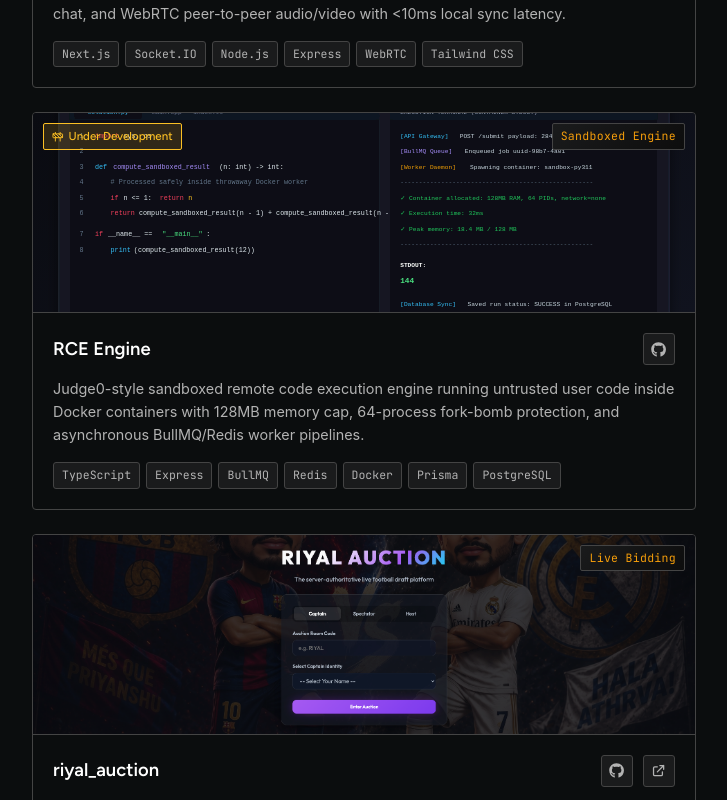
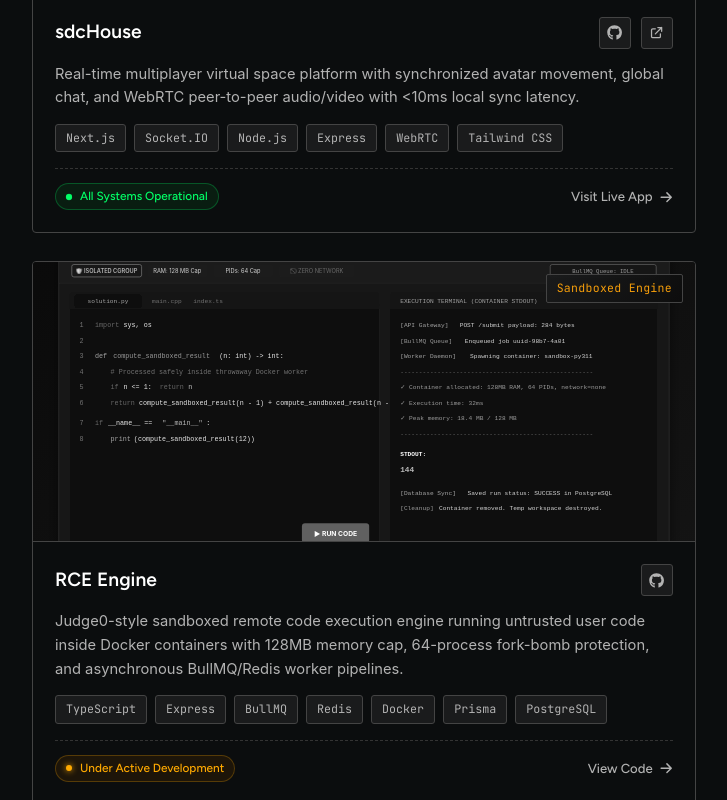
Before and after one commit to Purnendu5804/portfolio, a React (Vite) app: page / in a window 1280 px wide. Shown: the part 1720-2520 px from the top of the page, without its empty margins (276-1003 px from the left). Built offline with nearby package versions, Linux system fonts and the light colour scheme.

Commit message:
style(projects): add grayscale-to-color hover transition, 16:9 banner frame, and operational status pulse

```diff
--- a/src/components/projects/ProjectCard.tsx
+++ b/src/components/projects/ProjectCard.tsx
@@ -1,7 +1,6 @@
 import React, { useState, useEffect } from 'react';
 import { FaGithub } from 'react-icons/fa';
-import { HiOutlineExternalLink } from 'react-icons/hi';
-import { LuConstruction } from 'react-icons/lu';
+import { HiOutlineExternalLink, HiArrowRight } from 'react-icons/hi';
 import './Projects.css';
 
 export interface ProjectCardProps {
@@ -34,6 +33,8 @@ export const ProjectCard: React.FC<ProjectCardProps> = ({
     setImgSrc(banner);
   }, [banner]);
 
+  const targetLink = live || (!isPrivate ? github : undefined);
+
   return (
     <div className="project-card">
       <div className="project-banner-box">
@@ -50,11 +51,6 @@ export const ProjectCard: React.FC<ProjectCardProps> = ({
           }}
         />
         {stats && <span className="project-badge-stats">{stats}</span>}
-        {isUnderDevelopment && (
-          <span className="project-badge-dev">
-            <LuConstruction /> Under Development
-          </span>
-        )}
       </div>
 
       <div className="project-content">
@@ -67,7 +63,7 @@ export const ProjectCard: React.FC<ProjectCardProps> = ({
                 target="_blank"
                 rel="noopener noreferrer"
                 className="project-action-link"
-                title="GitHub Repository"
+                title="View GitHub"
               >
                 <FaGithub />
               </a>
@@ -78,7 +74,7 @@ export const ProjectCard: React.FC<ProjectCardProps> = ({
                 target="_blank"
                 rel="noopener noreferrer"
                 className="project-action-link"
-                title="Live Demo"
+                title="Visit Website"
               >
                 <HiOutlineExternalLink />
               </a>
@@ -95,6 +91,37 @@ export const ProjectCard: React.FC<ProjectCardProps> = ({
             </span>
           ))}
         </div>
+
+        <div className="project-footer-row">
+          <div
+            className={`project-status-pill ${
+              isUnderDevelopment ? 'status-dev' : 'status-live'
+            }`}
+          >
+            <span
+              className={`project-pulse-dot ${
+                isUnderDevelopment ? 'dot-dev' : 'dot-live'
+              }`}
+            />
+            <span>
+              {isUnderDevelopment
+                ? 'Under Active Development'
+                : 'All Systems Operational'}
+            </span>
+          </div>
+
+          {targetLink && (
+            <a
+              href={targetLink}
+              target="_blank"
+              rel="noopener noreferrer"
+              className="project-details-link"
+            >
+              <span>{live ? 'Visit Live App' : 'View Code'}</span>
+              <HiArrowRight className="details-arrow-icon" />
+            </a>
+          )}
+        </div>
       </div>
     </div>
   );
--- a/src/components/projects/Projects.css
+++ b/src/components/projects/Projects.css
@@ -24,7 +24,7 @@
 .projects-grid {
   display: flex;
   flex-direction: column;
-  gap: 24px;
+  gap: 28px;
 }
 
 .project-card {
@@ -34,17 +34,19 @@
   overflow: hidden;
   display: flex;
   flex-direction: column;
-  transition: border-color var(--duration-slow);
+  transition: border-color 0.3s ease, box-shadow 0.3s ease;
 }
 
 .project-card:hover {
   border-color: var(--border-hover);
+  box-shadow: 0 12px 36px rgba(0, 0, 0, 0.45);
 }
 
 .project-banner-box {
   position: relative;
   width: 100%;
-  height: 200px;
+  aspect-ratio: 16 / 9;
+  max-height: 280px;
   background-color: var(--bg-skeleton);
   overflow: hidden;
   border-bottom: 1px solid var(--border-default);
@@ -54,63 +56,59 @@
   width: 100%;
   height: 100%;
   object-fit: cover;
-  transition: transform var(--duration-slow);
+  filter: grayscale(100%);
+  -webkit-filter: grayscale(100%);
+  transition: filter 0.5s ease-in-out, -webkit-filter 0.5s ease-in-out, transform 0.5s ease-in-out;
 }
 
 .project-card:hover .project-banner-img {
-  transform: scale(1.02);
+  filter: grayscale(0%);
+  -webkit-filter: grayscale(0%);
+  transform: scale(1.03);
 }
 
 .project-badge-stats {
   position: absolute;
-  top: 10px;
-  right: 10px;
-  background: linear-gradient(135deg, var(--bg-surface) 0%, #0d0d0d 100%);
+  top: 12px;
+  right: 12px;
+  background: linear-gradient(135deg, rgba(26, 27, 28, 0.9) 0%, rgba(13, 13, 13, 0.9) 100%);
   border: 1px solid var(--border-default);
+  backdrop-filter: blur(8px);
+  -webkit-backdrop-filter: blur(8px);
   border-radius: var(--radius-sm);
-  padding: 3px 8px;
+  padding: 4px 10px;
   font-family: var(--font-mono);
   font-size: 0.72rem;
   color: var(--accent-amber);
   letter-spacing: 0.3px;
-}
-
-.project-badge-dev {
-  position: absolute;
-  top: 10px;
-  left: 10px;
-  background-color: rgba(251, 191, 36, 0.15);
-  border: 1px solid var(--accent-yellow);
-  color: var(--accent-yellow);
-  border-radius: var(--radius-sm);
-  padding: 3px 8px;
-  font-family: var(--font-ui);
-  font-size: 0.72rem;
-  font-weight: 500;
-  display: flex;
-  align-items: center;
-  gap: 5px;
+  z-index: 2;
 }
 
 .project-content {
-  padding: 20px;
+  padding: 22px;
   display: flex;
   flex-direction: column;
-  gap: 12px;
+  gap: 14px;
 }
 
 .project-header-row {
   display: flex;
   align-items: center;
   justify-content: space-between;
+  gap: 12px;
 }
 
 .project-title {
   font-family: var(--font-ui);
-  font-size: 1.15rem;
+  font-size: 1.2rem;
   font-weight: 600;
   color: var(--text-primary);
   margin: 0;
+  transition: color var(--duration-fast);
+}
+
+.project-card:hover .project-title {
+  color: #ffffff;
 }
 
 .project-links-row {
@@ -142,32 +140,114 @@
 
 .project-desc {
   font-family: var(--font-body);
-  font-size: 0.9rem;
+  font-size: 0.92rem;
   color: var(--text-secondary);
   line-height: 1.6;
+  margin: 0;
 }
 
 .project-tech-pills {
   display: flex;
   flex-wrap: wrap;
-  gap: 6px;
-  margin-top: 4px;
+  gap: 8px;
 }
 
 .tech-pill {
   background-color: var(--bg-surface);
   border: 1px solid var(--border-default);
   border-radius: var(--radius-md);
-  padding: 3px 8px;
+  padding: 4px 10px;
   font-family: var(--font-mono);
-  font-size: 0.72rem;
+  font-size: 0.73rem;
   color: var(--text-secondary);
+  transition: all var(--duration-fast);
+}
+
+.tech-pill:hover {
+  border-color: var(--border-hover);
+  color: var(--text-primary);
+  transform: translateY(-1px);
+}
+
+.project-footer-row {
+  display: flex;
+  align-items: center;
+  justify-content: space-between;
+  padding-top: 14px;
+  border-top: 1px dashed #333;
+  margin-top: 2px;
+  gap: 12px;
+  flex-wrap: wrap;
+}
+
+.project-status-pill {
+  display: inline-flex;
+  align-items: center;
+  gap: 8px;
+  font-family: var(--font-ui);
+  font-size: 0.74rem;
+  font-weight: 500;
+  padding: 3px 10px;
+  border-radius: var(--radius-pill);
+}
+
+.status-live {
+  background-color: #091d11;
+  color: var(--status-active);
+  border: 1px solid rgba(2, 255, 103, 0.25);
+}
+
+.status-dev {
+  background-color: #1d1509;
+  color: var(--status-future);
+  border: 1px solid rgba(255, 170, 0, 0.25);
+}
+
+.project-pulse-dot {
+  width: 6px;
+  height: 6px;
+  border-radius: 50%;
+}
+
+.dot-live {
+  background-color: var(--status-active);
+  box-shadow: 0 0 6px var(--status-active);
+  animation: pulse-dot 1.2s infinite;
+}
+
+.dot-dev {
+  background-color: var(--status-future);
+  box-shadow: 0 0 6px var(--status-future);
+}
+
+.project-details-link {
+  display: inline-flex;
+  align-items: center;
+  gap: 6px;
+  font-family: var(--font-ui);
+  font-size: 0.82rem;
+  font-weight: 500;
+  color: var(--text-secondary);
+  transition: color var(--duration-fast);
+}
+
+.project-details-link:hover {
+  color: var(--accent-blue);
+}
+
+.details-arrow-icon {
+  font-size: 0.9rem;
+  transition: transform var(--duration-fast);
+}
+
+.project-details-link:hover .details-arrow-icon {
+  transform: translateX(3px);
 }
 
 .projects-more-container {
   display: flex;
   justify-content: center;
-  margin-top: 24px;
+  margin-top: 28px;
 }
 
 .projects-more-btn {
```
